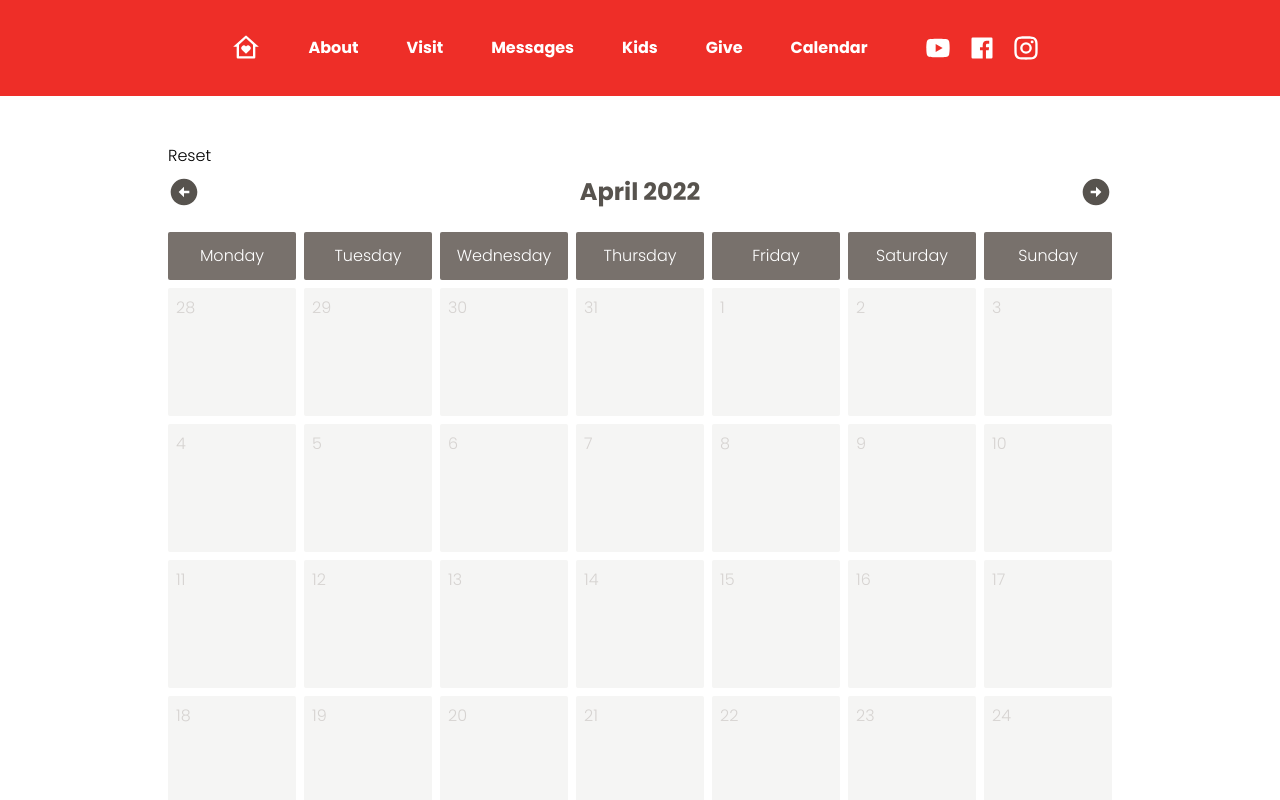
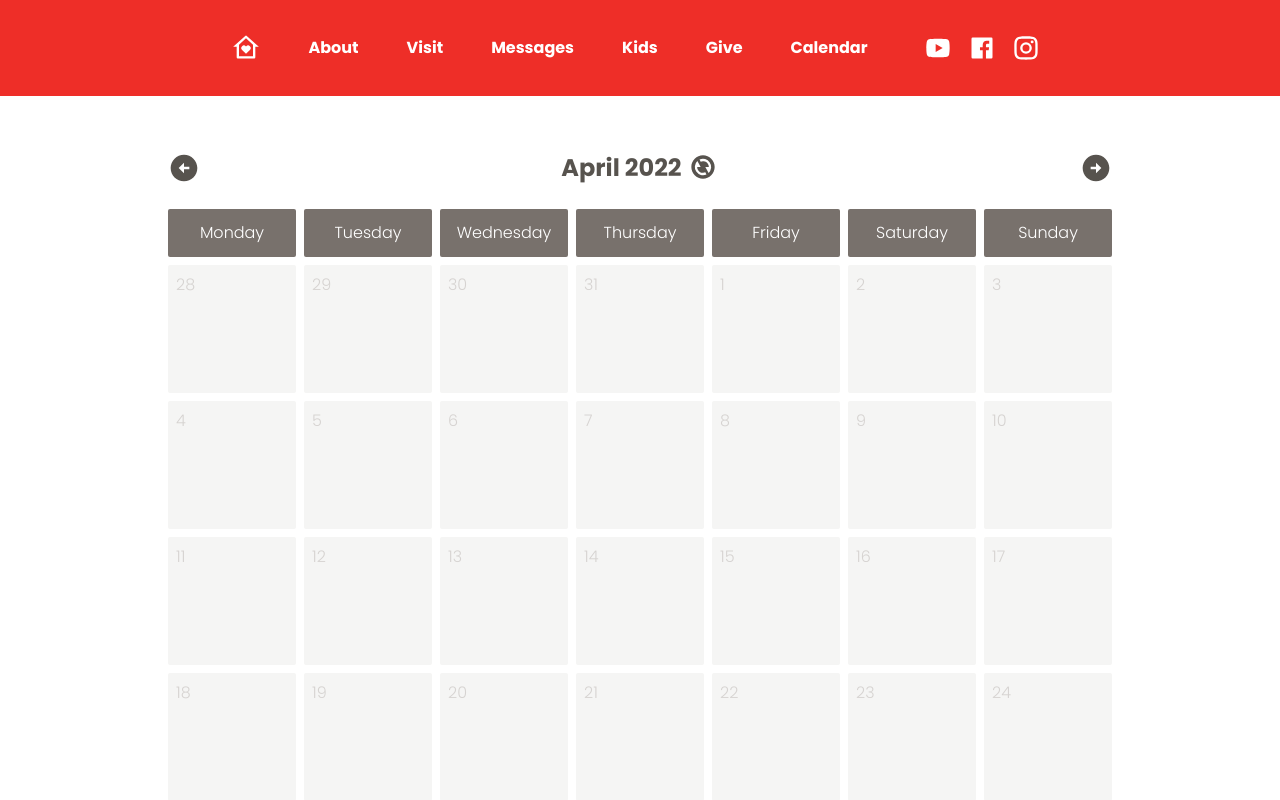
Before and after one commit to samuelbeard/freedomchurchcheltenham.com, a Next.js app: page /calendar in a window 1280 px wide. Shown: the top 800 px of the page. Built offline with nearby package versions, Linux system fonts and the light colour scheme.

Commit message:
tidy reset button

```diff
--- a/pages/calendar.tsx
+++ b/pages/calendar.tsx
@@ -4,7 +4,11 @@ import Layout from "../components/Layout"
 import Day from "../components/Day"
 import { generateDates, goMonthBack, goMonthForward } from "../util/date"
 import format from "date-fns/format"
-import { RiArrowLeftCircleFill, RiArrowRightCircleFill } from "react-icons/ri"
+import {
+    RiArrowLeftCircleFill,
+    RiArrowRightCircleFill,
+    RiRefreshFill,
+} from "react-icons/ri"
 import DayHeader from "../components/DayHeader"
 
 const Calendar: NextPage = () => {
@@ -22,7 +26,6 @@ const Calendar: NextPage = () => {
     return (
         <Layout>
             <div className="py-12">
-                <button onClick={() => resetMonth()}>Reset</button>
                 <div className="pt-2 pb-6 flex">
                     <div className="">
                         <RiArrowLeftCircleFill
@@ -31,7 +34,13 @@ const Calendar: NextPage = () => {
                         />
                     </div>
                     <div className="text-center flex-grow">
-                        <h3 className="h3 m-0">{format(date, "MMMM yyyy")}</h3>
+                        <h3 className="h3 m-0">
+                            {format(date, "MMMM yyyy")}{" "}
+                            <RiRefreshFill
+                                onClick={() => resetMonth()}
+                                className="text-stone-600 h-8 w-8 hover:text-brand-red transition-all cursor-pointer inline-block pb-1"
+                            />
+                        </h3>
                     </div>
                     <div>
                         <RiArrowRightCircleFill
```
